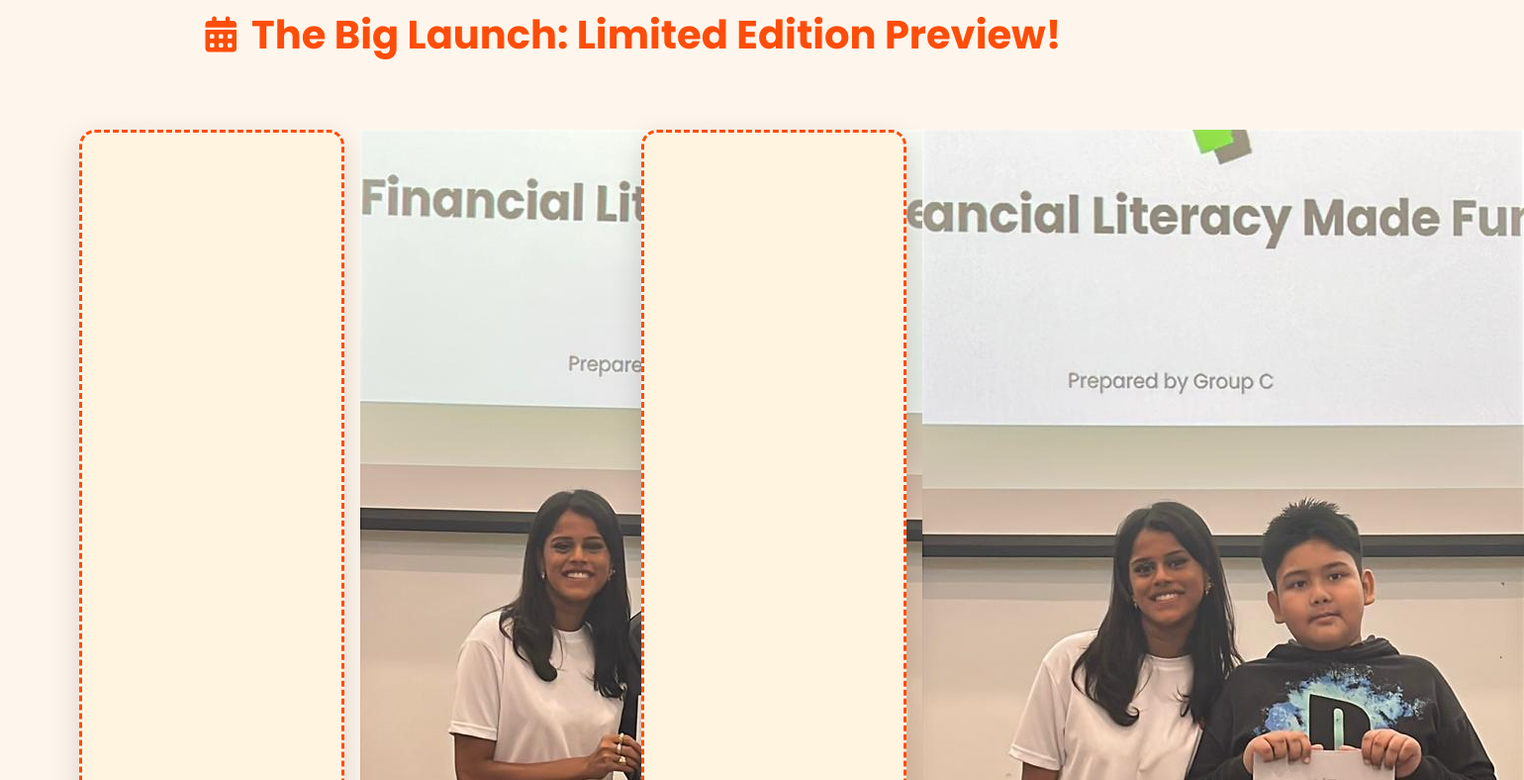
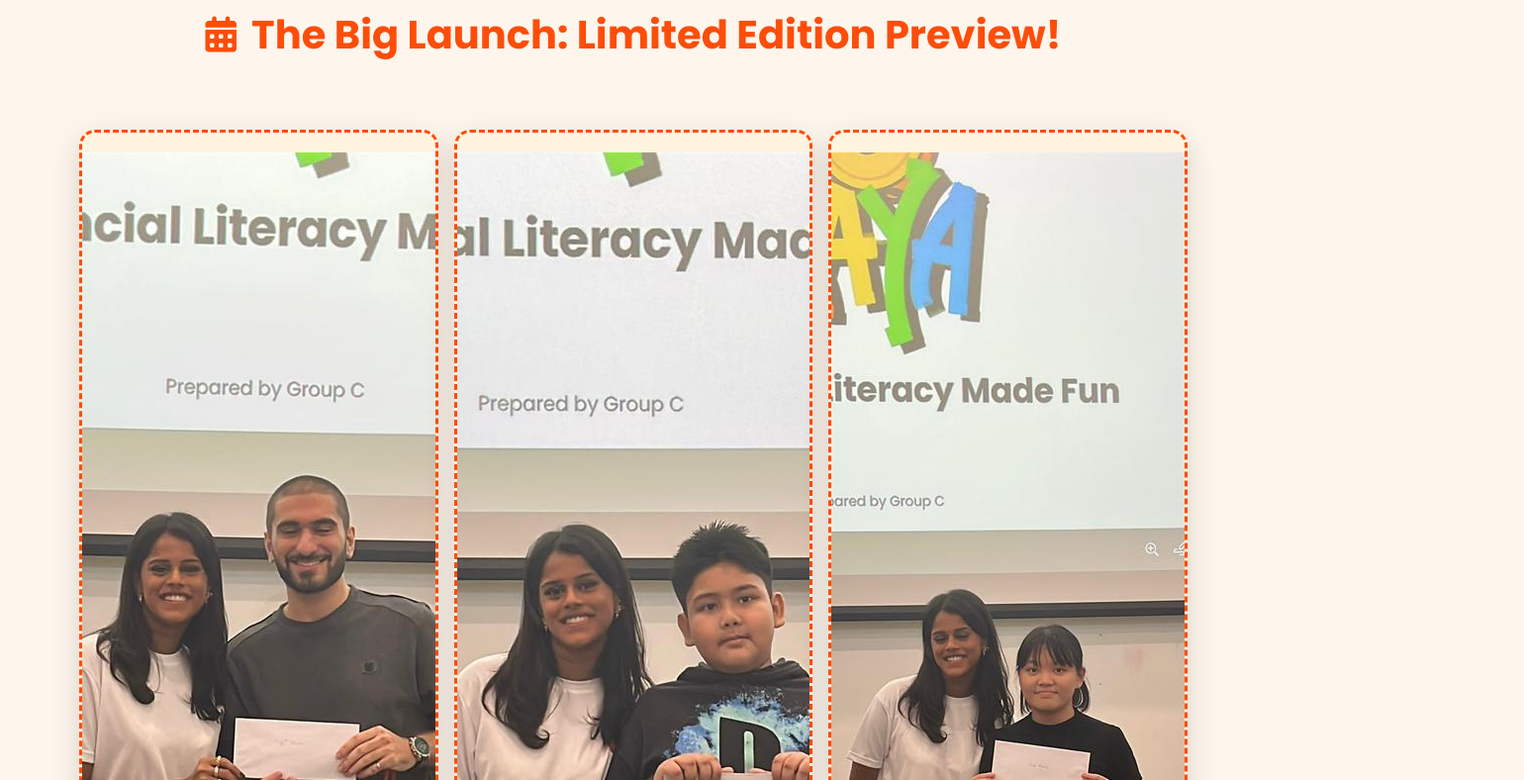
Before and after one commit to mohanedhany157-crypto/Kaya, a website: page public/index.html in a window 1280 px wide. Shown: the part 2216-3004 px from the top of the page at 99% size, 1540 px wide, since content can reach past the window. Drawn offline with Linux system fonts and the light colour scheme; a web font is replaced by a local one.

Commit message:
Updated HTML, CSS, JS and added lunch.html

```diff
--- a/public/index.html
+++ b/public/index.html
@@ -95,12 +95,12 @@
   <div class="container">
    <h2 class="title-with-icon"><i class="fas fa-calendar-alt"></i> The Big Launch: Limited Edition Preview!</h2>
    <div class="gallery-grid-preview">
-     <div class="placeholder-box"></div>
-     <img src="assests/1st.jpg" alt="Gallery Item 1 Preview"/>
-    <div class="placeholder-box"></div>
-    <img src="assests/2nd.jpg" alt="Gallery Item 2 Preview"/>
-    <div class="placeholder-box"></div>
-    <img src="assests/3rd.jpg" alt="Gallery Item 3 Preview"/>
+     <div class="placeholder-box">
+     <img src="assests/1st.jpg" alt="Gallery Item 1 Preview"/></div>
+    <div class="placeholder-box">
+    <img src="assests/2nd.jpg" alt="Gallery Item 2 Preview"/></div>
+    <div class="placeholder-box">
+    <img src="assests/3rd.jpg" alt="Gallery Item 3 Preview"/></div>
    </div>
   </div>
  </section>
```
